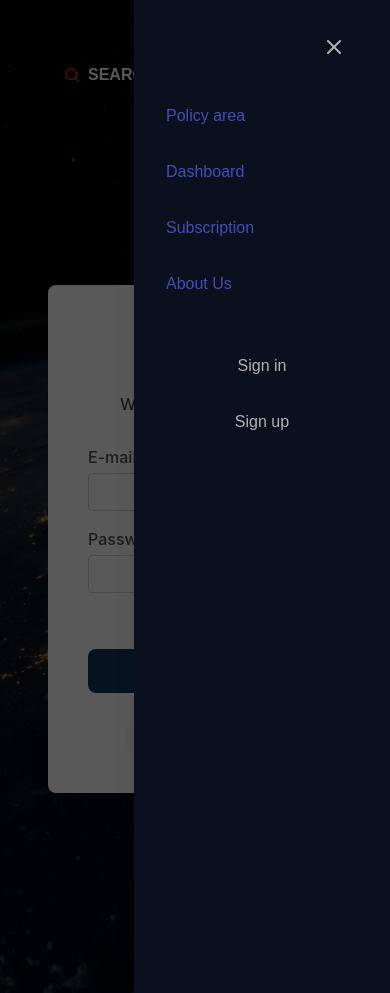
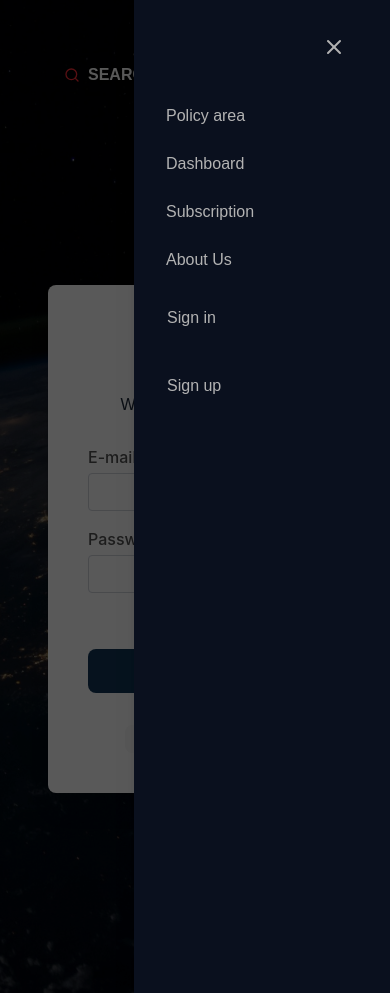
Before and after one commit to IlahinTalibov/SearchChart, a React (Vite) app: page / in a window 390 px wide. Both pictures are taken after a click on the button 297 px from the left and 74 px from the top of the page. Built offline with nearby package versions, Linux system fonts and the light colour scheme.

Commit message:
nijyvyuhbiunbhuvua

```diff
--- a/src/components/Navbar.tsx
+++ b/src/components/Navbar.tsx
@@ -93,21 +93,17 @@ export const Navbar: React.FC<{ isLogin: boolean }> = () => {
 
             <div className="flex flex-col h-full pt-20">
               {/* Menu Items */}
-              <div className="flex flex-col gap-8 px-8 py-6">
-                <a href="#" className="text-white hover:text-gray-300 transition-colors font-semibold">Policy area</a>
-                <a href="#" className="text-white hover:text-gray-300 transition-colors font-semibold">Dashboard</a>
-                <a href="#" className="text-white hover:text-gray-300 transition-colors font-semibold">Subscription</a>
-                <a href="#" className="text-white hover:text-gray-300 transition-colors font-semibold">About Us</a>
-
-                {/* Buttons */}
-                <div className="flex flex-col gap-3 mt-4">
-                  <button className="px-6 py-2 text-white font-semibold border border-white/30 rounded-md hover:border-white/50 active:bg-black transition-all text-sm" style={{background: 'initial'}}>
-                    Sign in
-                  </button>
-                  <button className="px-6 py-2 text-white font-semibold border border-white/30 rounded-md hover:border-white/50 active:bg-black transition-all text-sm" style={{background: 'initial'}}>
-                    Sign up
-                  </button>
-                </div>
+              <div className="flex flex-col gap-6 px-8 py-6">
+                <a href="#" className="font-semibold" style={{ color: '#FFFFFF' }}>Policy area</a>
+                <a href="#" className="font-semibold" style={{ color: '#FFFFFF' }}>Dashboard</a>
+                <a href="#" className="font-semibold" style={{ color: '#FFFFFF' }}>Subscription</a>
+                <a href="#" className="font-semibold" style={{ color: '#FFFFFF' }}>About Us</a>
+                <button className="py-2 font-semibold border border-white/30 rounded-md text-sm w-fit" style={{background: 'initial', color: '#FFFFFF', paddingLeft: 0, paddingRight: '1.5rem'}}>
+                  Sign in
+                </button>
+                <button className="py-2 font-semibold border border-white/30 rounded-md text-sm w-fit" style={{background: 'initial', color: '#FFFFFF', paddingLeft: 0, paddingRight: '1.5rem'}}>
+                  Sign up
+                </button>
               </div>
             </div>
           </div>
--- a/src/pages/AuthPage.tsx
+++ b/src/pages/AuthPage.tsx
@@ -127,7 +127,7 @@ export default function AuthPage() {
   return (
     <>
      <Navbar isLogin={isLogin} />
-    <div className="min-h-screen flex items-center justify-center p-4 relative" style={{ isolation: 'isolate' }}>
+    <div className="h-screen flex items-center justify-center p-4 relative overflow-hidden" style={{ isolation: 'isolate' }}>
       <div
         className="absolute inset-0 opacity-10"
         style={{
```
